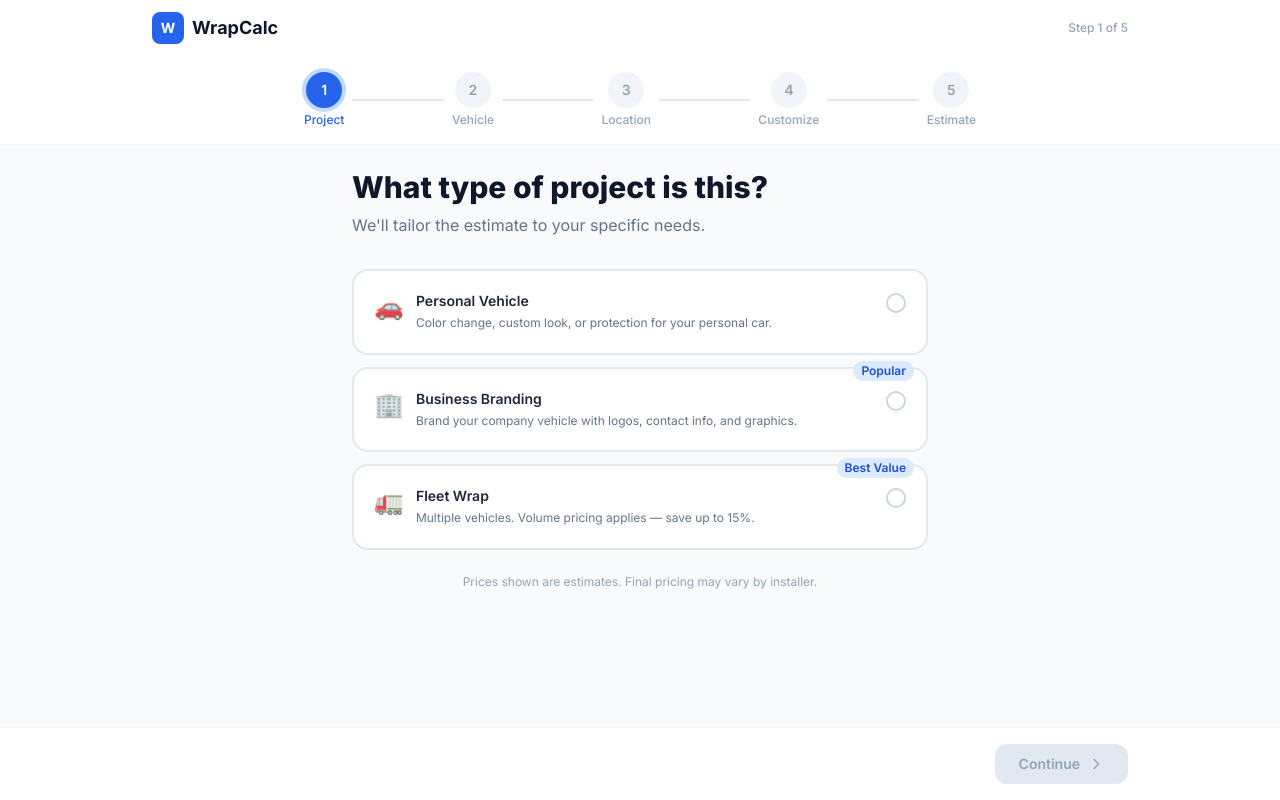
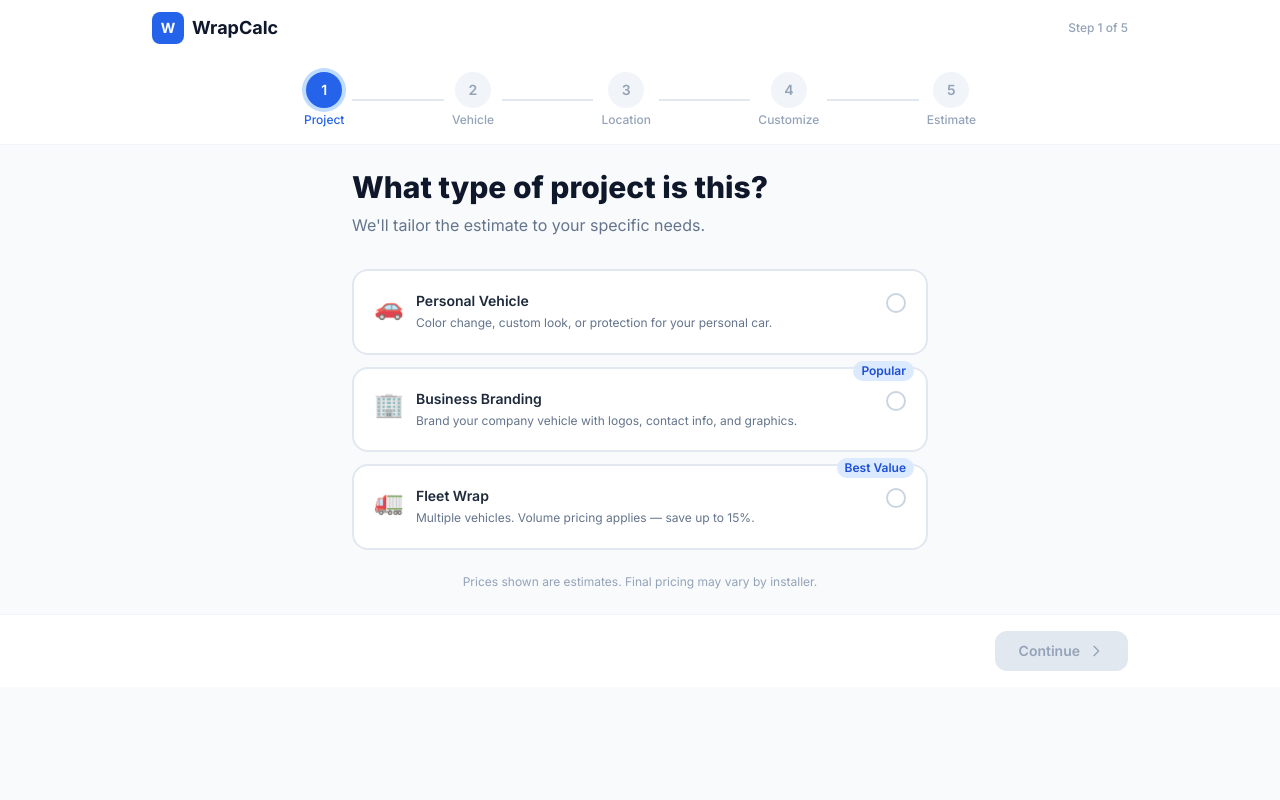
Before and after one commit to slavicandreev/wrapcalculator, a React (Vite) app: page / in a window 1280 px wide. Built offline with nearby package versions, Linux system fonts and the light colour scheme.

Commit message:
fix: force wrap-calculator to block display and size to content

```diff
--- a/src/components/WizardShell.tsx
+++ b/src/components/WizardShell.tsx
@@ -34,7 +34,7 @@ export function WizardShell() {
   };
 
   return (
-    <div className="min-h-full flex-1 bg-slate-50 flex flex-col">
+    <div className="bg-slate-50 flex flex-col">
       {/* Header */}
       <header className="bg-white border-b border-slate-100">
         <div className="max-w-5xl mx-auto">
--- a/src/embed.tsx
+++ b/src/embed.tsx
@@ -13,6 +13,10 @@ class WrapCalculatorWidget extends HTMLElement {
   private _shadowRoot?: ShadowRoot;
 
   connectedCallback() {
+    // Ensure the custom element is block-level and fills its container
+    this.style.display = 'block';
+    this.style.width = '100%';
+
     this._shadowRoot = this.attachShadow({ mode: 'open' });
 
     // Inject styles into shadow root for isolation
@@ -22,8 +26,9 @@ class WrapCalculatorWidget extends HTMLElement {
       this._shadowRoot.appendChild(style);
     }
 
-    // Mount point
+    // Mount point — fill available width
     const container = document.createElement('div');
+    container.style.width = '100%';
     this._shadowRoot.appendChild(container);
 
     // Read config from data attributes
```
